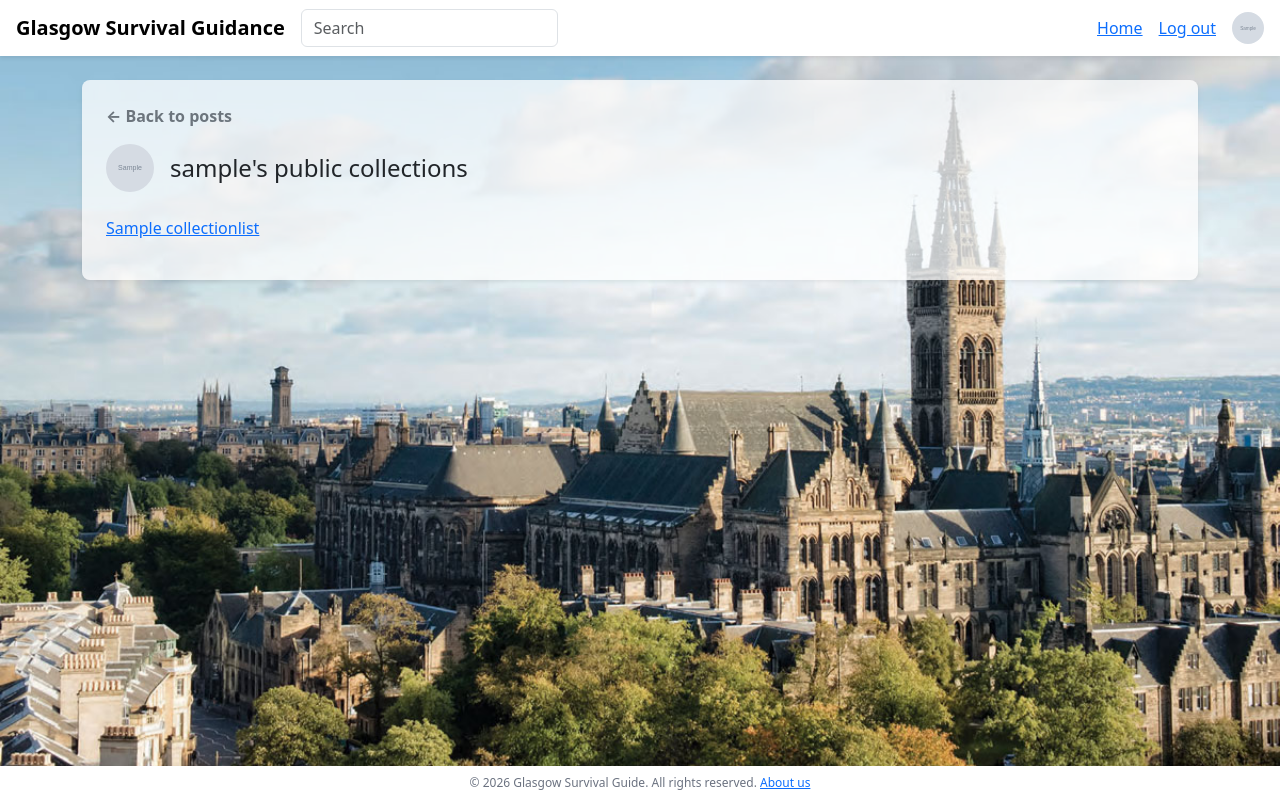
After one commit to COMPSCI5012-Internet-Technology/GlasgowSurvivalGuide, a Django app: page /users/1/collections/ in a window 1280 px wide. The commit adds this page. Run offline with Django 5.2, Linux system fonts and the light colour scheme; a user stored in the database is signed in; tables that the repository leaves empty hold one stand-in row (values such as "Sample post"); grey boxes marked "Sample" are stand-in pictures.

Commit message:
modify post_detail and post_list add uer_public_collection

```diff
--- a/guide/context_processors.py
+++ b/guide/context_processors.py
@@ -6,12 +6,8 @@ from guide.models import UserProfile
 
 
 def user_profile(request: HttpRequest) -> dict:
-
     profile: Optional[UserProfile] = None
     user = getattr(request, "user", None)
     if user is not None and user.is_authenticated:
-        try:
-            profile = user.profile  # type: ignore[assignment]
-        except UserProfile.DoesNotExist:
-            profile = None
+        profile = user.profile
     return {"user_profile": profile}
--- a/guide/models.py
+++ b/guide/models.py
@@ -11,9 +11,9 @@ class UserProfile(models.Model):
         on_delete=models.CASCADE,
         related_name="profile",
     )
-    academic_year = models.CharField(max_length=20)
-    department = models.CharField(max_length=20)
-    email = models.EmailField(max_length=120)
+    academic_year = models.CharField(max_length=20, blank=True, default="")
+    department = models.CharField(max_length=20, blank=True, default="")
+    email = models.EmailField(max_length=120, blank=True, default="")
     icon = models.ImageField(
         upload_to="profile_icons/",
         blank=True,
--- a/guide/urls.py
+++ b/guide/urls.py
@@ -17,6 +17,7 @@ urlpatterns = [
     path('posts/<int:pk>/like/', views.post_like, name='post_like'),
     path('posts/<int:pk>/save/', views.post_save, name='post_save'),
     path('posts/<int:pk>/', views.post_detail, name='post_detail'),
+    path('users/<int:user_id>/collections/', views.user_public_collections, name='user_public_collections'),
     path('collections/', views.collection_list, name='collection_list'),
     path('collections/new/', views.collection_create, name='collection_create'),
     path('collections/<int:collection_pk>/add/<int:post_pk>/', views.collection_add, name='collection_add'),
--- a/guide/views.py
+++ b/guide/views.py
@@ -1,9 +1,8 @@
-from django.contrib.auth import login,logout
+from django.contrib.auth import get_user_model, login, logout
 from django.contrib.auth.decorators import login_required
 from django.db.models import Q
 from django.http import Http404, HttpResponse
 from django.shortcuts import get_object_or_404, redirect, render
-from django.shortcuts import render, redirect
 from guide.forms import CommentForm, EmailLoginForm, PostForm, RegisterForm, UserProfileForm
 from guide.models import Category, CollectionList, News, Post, UserProfile
 from django.http import JsonResponse
@@ -17,6 +16,9 @@ from guide.forms import (
     UserProfileForm,
 )
 from guide.utils import get_video_embed
+
+User = get_user_model()
+
 
 def index(request):
    return redirect('guide:post_list')
@@ -135,11 +137,20 @@ def post_list(request):
             'name': sub_cat
         })
     recent_news = News.objects.all().order_by('-time')[:5]
+    author_ids = list(set(post_list_qs.values_list('author_id', flat=True)))
+    author_profiles = {
+        p.user_id: p
+        for p in UserProfile.objects.filter(user_id__in=author_ids)
+    }
+    post_list_with_profiles = [
+        (post, author_profiles.get(post.author_id))
+        for post in post_list_qs
+    ]
     return render(
         request,
         'guide/post_list.html',
         {
-            'post_list': post_list_qs,
+            'post_list_with_profiles': post_list_with_profiles,
             'q': q,
             'categories': categories,
             'category_id': category_id,
@@ -189,7 +200,9 @@ def post_create(request):
 
 
 def post_detail(request, pk):
-    post = get_object_or_404(Post, pk=pk)
+    post = get_object_or_404(
+        Post.objects.select_related("author__profile"), pk=pk
+    )
     if not post.status and (
         not request.user.is_authenticated or request.user != post.author
     ):
@@ -315,6 +328,21 @@ def collection_detail(request, pk):
 
 
 @login_required
+def user_public_collections(request, user_id):
+    target_user = get_object_or_404(
+        User.objects.select_related("profile"), pk=user_id
+    )
+    public_collections = CollectionList.objects.filter(
+        owner_id=user_id, status=True
+    ).order_by('name')
+    return render(
+        request,
+        'guide/user_public_collections.html',
+        {'target_user': target_user, 'public_collections': public_collections},
+    )
+
+
+@login_required
 def collection_add(request, collection_pk, post_pk):
     collection = get_object_or_404(CollectionList, pk=collection_pk)
     post = get_object_or_404(Post, pk=post_pk)
--- /dev/null
+++ b/templates/guide/user_public_collections.html
@@ -0,0 +1,36 @@
+{% extends 'base.html' %}
+
+{% block title %}{{ target_user.username }}'s public collections – Glasgow Survival Guide{% endblock %}
+
+{% block content %}
+<div class="container mt-4 mb-4">
+  <div class="bg-white bg-opacity-75 rounded-3 p-4 shadow-sm">
+    <p class="mb-3">
+      <a href="{% url 'guide:post_list' %}" class="text-decoration-none text-secondary fw-bold">&larr; Back to posts</a>
+    </p>
+    <div class="d-flex align-items-center gap-3 mb-4">
+      {% if target_user.profile.icon %}
+        <img src="{{ target_user.profile.icon.url }}" alt="{{ target_user.username }} profile picture"
+             class="rounded-circle" style="width: 48px; height: 48px; object-fit: cover;">
+      {% else %}
+        <div class="rounded-circle bg-secondary d-inline-flex align-items-center justify-content-center text-white"
+             style="width: 48px; height: 48px;">
+          <span>{% if target_user.username %}{{ target_user.username|slice:":1"|upper }}{% else %}?{% endif %}</span>
+        </div>
+      {% endif %}
+      <h1 class="h4 mb-0">{{ target_user.username }}'s public collections</h1>
+    </div>
+    {% if public_collections %}
+    <ul class="list-unstyled">
+      {% for col in public_collections %}
+      <li class="mb-2">
+        <a href="{% url 'guide:collection_detail' pk=col.pk %}">{{ col.name }}</a>
+      </li>
+      {% endfor %}
+    </ul>
+    {% else %}
+    <p class="text-muted mb-0">No public collections yet.</p>
+    {% endif %}
+  </div>
+</div>
+{% endblock %}
```
Also changed, not shown: guide/forms.py (+9 -0 lines), templates/guide/post_detail.html (+15 -2 lines), templates/guide/post_list.html (+14 -3 lines), guide/migrations/0008_userprofile_blank_defaults.py (added), guide/migrations/0009_create_missing_user_profiles.py (added).
